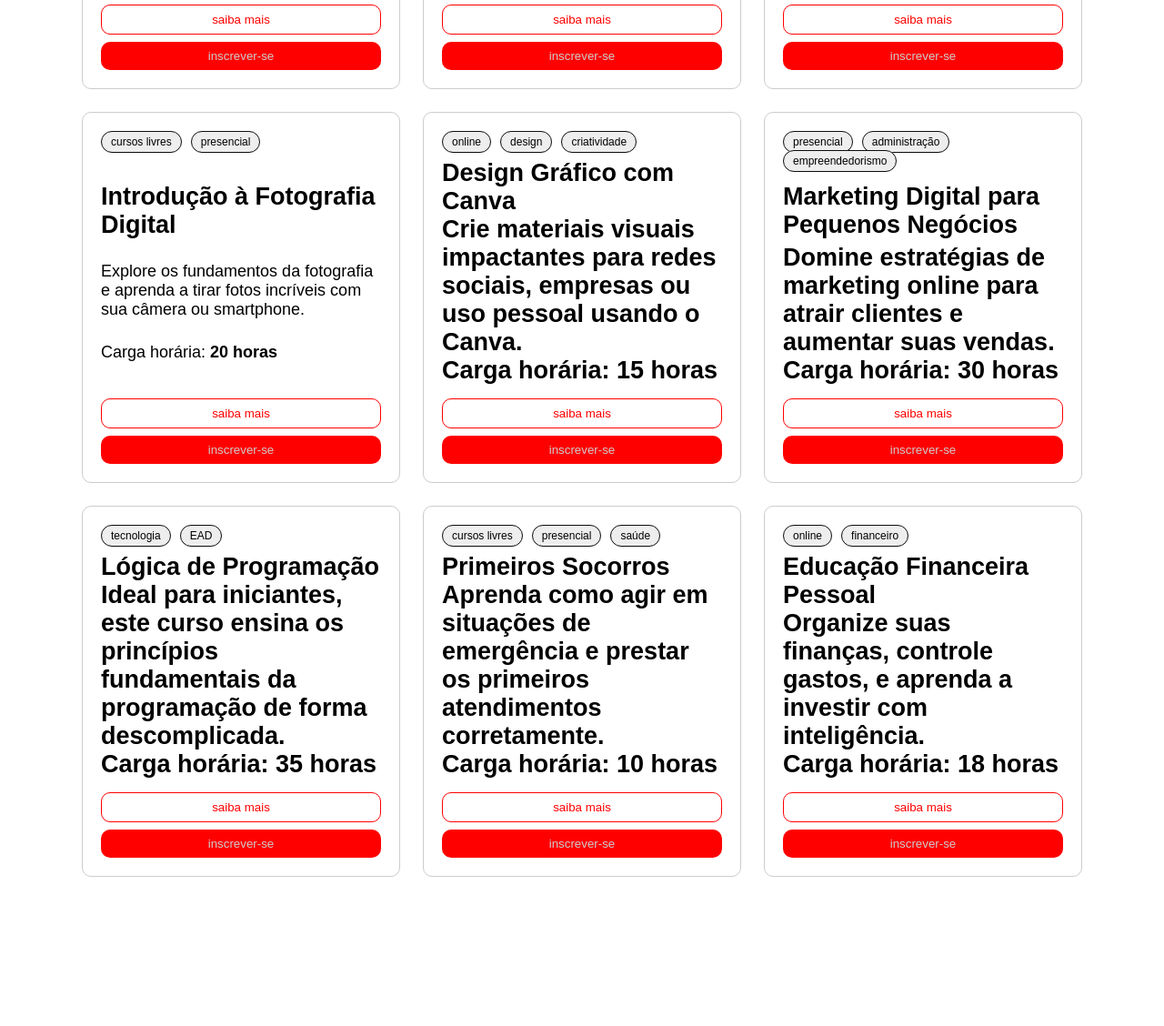
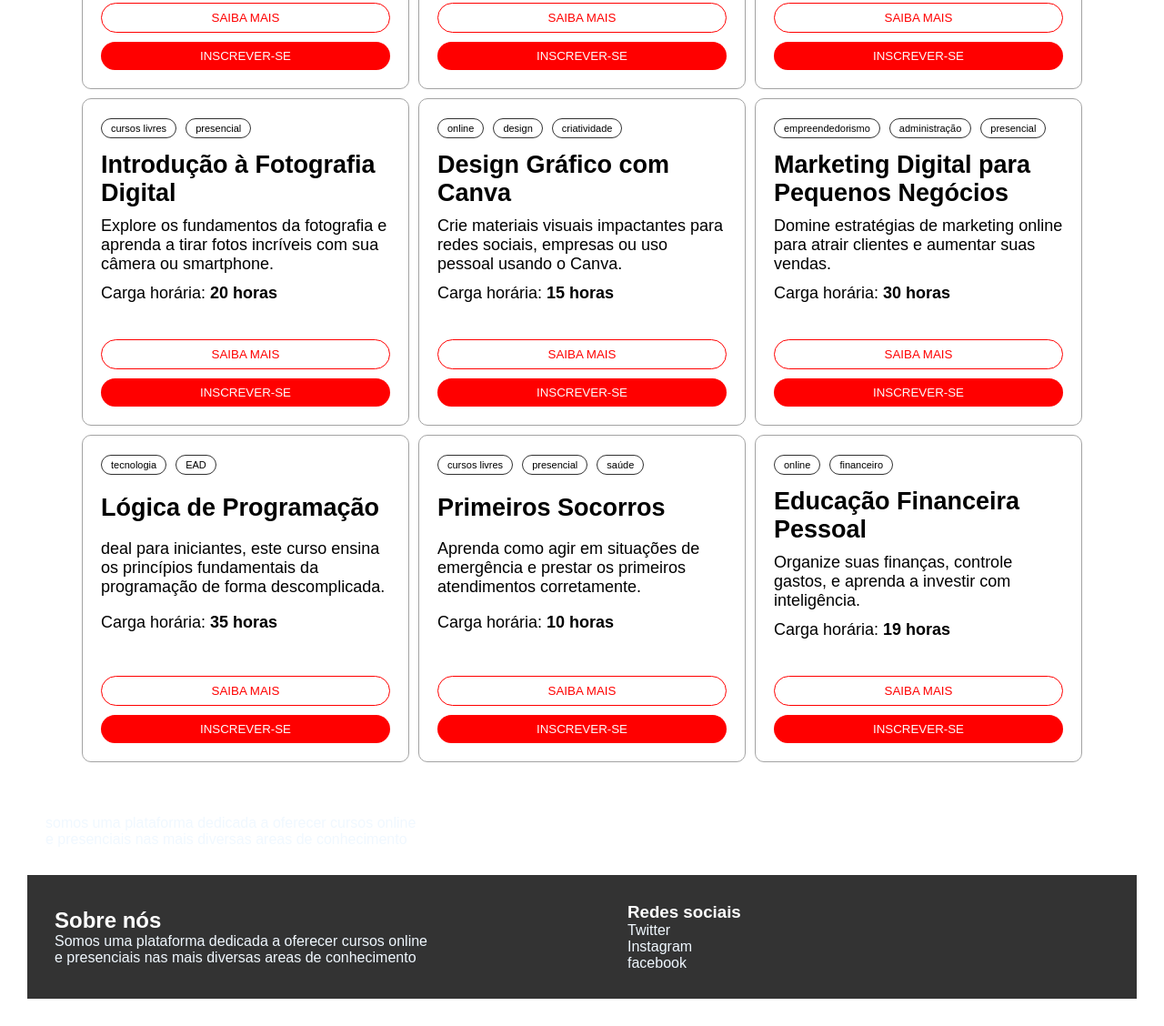
Before and after one commit to franciscolteixeira-tech/atividade-senai, a plain HTML site: page index.html in a window 1280 px wide. Shown: the part 382-1510 px from the top of the page at 91% size. Before the commit the page ends 1396 px from the top, so only its background shows below. Drawn offline with nearby package versions, Linux system fonts and the light colour scheme.

Commit message:
terminada

```diff
--- a/index.html
+++ b/index.html
@@ -6,20 +6,21 @@
   <meta name="viewport" content="width=device-width, initial-scale=1.0">
   <title>Document</title>
   <link rel="stylesheet" href="./style.css">
-  <link rel="stylesheet" href="https://cdn.jsdelivr.net/npm/bootstrap-icons@1.11.3/font/bootstrap-icons.min.css">
+
 
 </head>
 
 <body>
 <header>
+
     <h1>
-        <img src="./assents/logo-senai.png" alt="logo-senai">
+ <img src="assents/logo-senai.png" alt="logo-senai">
     </h1>
-    <nav>
-        <a>Home</a>
-    </nav>
-    <hr>
+    <nav><a>Home</a></nav>
+
+
 </header>
+
 <div class="container">
     <!--card1-->
     <div class="card">
@@ -32,8 +33,8 @@
         <p>Aprenda a criar aplicações web modernas utilizando HTML, CSS, JavaScript, Node.js e muito mais.</p>
         <p class="carga">Carga horária: <strong>80 horas</strong></p>
         <div class="buttons">
-            <button class="saiba">saiba mais</button>
-            <button class="inscrever">inscrever-se</button>
+            <button class="saiba">SAIBA MAIS</button>
+            <button class="inscrever">INSCREVER-SE</button>
         </div>
     </div>
     <!--card2-->
@@ -46,8 +47,8 @@
         <p>Curso voltado à aplicação de metodologias ágeis como Scrum e Kanban em ambientes corporativos.</p>
         <p class="carga">Carga horária: <strong>40 horas</strong></p>
         <div class="buttons">
-            <button class="saiba">saiba mais</button>
-            <button class="inscrever">inscrever-se</button>
+            <button class="saiba">SAIBA MAIS</button>
+            <button class="inscrever">INSCREVER-SE</button>
         </div>
     </div>
 <!--card3-->
@@ -60,8 +61,8 @@
         <p> Comunique-se com confiança em aeroportos, hotéis e restaurantes durante suas viagens internacionais.</p>
         <p class="carga">Carga horária: <strong>20 horas</strong></p>
         <div class="buttons">
-            <button class="saiba">saiba mais</button>
-            <button class="inscrever">inscrever-se</button>
+            <button class="saiba">SAIBA MAIS</button>
+            <button class="inscrever">INSCREVER-SE</button>
         </div>
     </div>
 
@@ -75,39 +76,40 @@
         <p> Explore os fundamentos da fotografia e aprenda a tirar fotos incríveis com sua câmera ou smartphone.</p>
         <p class="carga">Carga horária: <strong>20 horas</strong></p>
         <div class="buttons">
-            <button class="saiba">saiba mais</button>
-            <button class="inscrever">inscrever-se</button>
+            <button class="saiba">SAIBA MAIS</button>
+            <button class="inscrever">INSCREVER-SE</button>
         </div>
     </div>
+
     <!--card5-->
     <div class="card">
         <div class="tags">
-            <span>online</span>
-            <span> design</span>
+            <span> online</span>
+            <span>design</span>
             <span>criatividade</span>
         </div>
-        <h2>Design Gráfico com Canva<h2>
-            <p> Crie materiais visuais impactantes para redes sociais, empresas ou uso pessoal usando o Canva.</p>
+        <h2>Design Gráfico com Canva</h2>
+        <p>Crie materiais visuais impactantes para redes sociais, empresas ou uso pessoal usando o Canva.</p>
         <p class="carga">Carga horária: <strong>15 horas</strong></p>
         <div class="buttons">
-            <button class="saiba">saiba mais</button>
-            <button class="inscrever">inscrever-se</button>
+            <button class="saiba">SAIBA MAIS</button>
+            <button class="inscrever">INSCREVER-SE</button>
         </div>
     </div>
 
  <!--card6-->
  <div class="card">
     <div class="tags">
+        <span> empreendedorismo</span>
+        <span> administração</span>
         <span>presencial</span>
-            <span>administração</span>
-             <span>empreendedorismo</span>
     </div>
-        <h2>Marketing Digital para Pequenos Negócios<h2>
+    <h2>Marketing Digital para Pequenos Negócios</h2>
     <p>Domine estratégias de marketing online para atrair clientes e aumentar suas vendas.</p>
     <p class="carga">Carga horária: <strong>30 horas</strong></p>
     <div class="buttons">
-            <button class="saiba">saiba mais</button>
-            <button class="inscrever">inscrever-se</button>
+        <button class="saiba">SAIBA MAIS</button>
+        <button class="inscrever">INSCREVER-SE</button>
     </div>
 </div>
 
@@ -116,48 +118,97 @@
     <div class="tags">
         <span>tecnologia</span>
         <span>EAD</span>
-
     </div>
-        <h2>Lógica de Programação<h2>
-            <p>Ideal para iniciantes, este curso ensina os princípios fundamentais da programação de forma descomplicada.</p>
+    <h2>Lógica de Programação</h2>
+    <p>deal para iniciantes, este curso ensina os princípios fundamentais da programação de forma descomplicada.</p>
     <p class="carga">Carga horária: <strong>35 horas</strong></p>
     <div class="buttons">
-            <button class="saiba">saiba mais</button>
-            <button class="inscrever">inscrever-se</button>
+        <button class="saiba">SAIBA MAIS</button>
+        <button class="inscrever">INSCREVER-SE</button>
     </div>
 </div>
+
 
     <!--card8-->
  <div class="card">
     <div class="tags">
         <span>cursos livres</span>
-            <span>presencial</span>
+        <span> presencial</span>
         <span>saúde</span>
     </div>
-        <h2>Primeiros Socorros<h2>
+    <h2>Primeiros Socorros</h2>
     <p>Aprenda como agir em situações de emergência e prestar os primeiros atendimentos corretamente.</p>
     <p class="carga">Carga horária: <strong>10 horas</strong></p>
     <div class="buttons">
-            <button class="saiba">saiba mais</button>
-            <button class="inscrever">inscrever-se</button>
+        <button class="saiba">SAIBA MAIS</button>
+        <button class="inscrever">INSCREVER-SE</button>
     </div>
 </div>
+
 
     <!--card9-->
  <div class="card">
     <div class="tags">
         <span>online</span>
         <span>financeiro</span>
+
     </div>
-        <h2>Educação Financeira Pessoal<h2>
-            <p> Organize suas finanças, controle gastos, e aprenda a investir com inteligência.</p>
-        <p class="carga">Carga horária: <strong>18 horas</strong></p>
+    <h2>Educação Financeira Pessoal</h2>
+    <p>Organize suas finanças, controle gastos, e aprenda a investir com inteligência.</p>
+    <p class="carga">Carga horária: <strong>19 horas</strong></p>
     <div class="buttons">
-            <button class="saiba">saiba mais</button>
-            <button class="inscrever">inscrever-se</button>
+        <button class="saiba">SAIBA MAIS</button>
+        <button class="inscrever">INSCREVER-SE</button>
     </div>
 </div>
 
+
+
+
+</div>
+<section class="Sections-estrutura-textos">
+
+<div class="leyout-textos">
+<div class="estrutura-texto1">
+  <h1 class="texto-recursos">
+    Sobre nos
+  </h1>
+   <p>somos uma plataforma dedicada a oferecer cursos online</p>
+   <p>e presenciais nas mais diversas areas de conhecimento</p>
+
+</div>
+</div>
+</section>
+
+<section class="Sections-estrutura-textos">
+    <div class="estrutura-universal">
+    <div class="leyout-textos">
+      <div class="estrutura-texto1">
+        <h1 class="texto-recursos">
+          Sobre nós
+        </h1>
+         <p>Somos uma plataforma dedicada a oferecer cursos online</p>
+         <p>e presenciais nas mais diversas areas de conhecimento</p>
+
+
+
+      </div>
+
+    </div>
+    <section class="Sections-estrutura-textos">
+
+      <div class="leyout-textos">
+        <div class="estrutura-texto1">
+          <h1 class="texto-recursos">
+            Redes sociais
+          </h1>
+           <p>Twitter</p>
+           <p>Instagram</p>
+           <p>facebook</p>
+        </div>
+        </div>
+      </div>
+  </section>
 </div>
 </body>
 <footer></footer>
--- a/style.css
+++ b/style.css
@@ -15,64 +15,69 @@ body{
 header{
     display: flex;
     align-items: center;
-    justify-content: space-between;
+    justify-content: space-around;
     padding-bottom: 20px;
-    border-bottom: 2px solid #ccc;
+    border-bottom: 2px solid #444444;
 }
+
 header img{
     height: 40px;
 }
-nav a{
+nav{
     font-weight: bold;
     font-style: italic;
-    margin-right: 20px;
+    margin-right: 8px;
+
+
 }
+
 .container{
     display: grid;
     grid-template-columns: repeat(auto-fit,minmax(300px,1fr));
-    gap: 25px;
+    gap: 10px;
     margin: 30px auto;
     max-width: 1100px;
 }
 
 .card{
-    border: 1px solid #ccc;
+    border: 1px solid #a3a3a3;
     border-radius: 10px;
     padding: 20px;
     display: flex;
     flex-direction: column;
     justify-content: space-between;
     min-height: 360px;
+
 }
 
         .tags{
-            margin-bottom: 10px;
+            margin-bottom: 5px;
 
         }
 
         .tags span{
-            background-color: #eee;
+            background-color: #ffffff;
             border-radius: 12px;
             padding: 4px 10px;
-            font-size: 12px;
+            font-size: 11px;
             margin-right: 5px;
-           border: 1px solid rgb(14, 13, 13);
+           border: 1px solid rgb(49, 49, 49);
 
         }
 
 
 
     .buttons{
-        margin-top: 15px;
+        margin-top: 30px;
         display: flex;
         flex-direction: column;
-        gap: 8px;
+        gap: 10px;
     }
 
 .saiba, .inscrever{
   padding: 8px 16px;
   border: none;
-  border-radius: 10px;
+  border-radius: 20px;
 }
 .saiba{
 background-color: white;
@@ -86,9 +91,37 @@ color: red;
 
  .inscrever{
 background-color: red;
-color: #ccc;
+color: #fcfcfc;
 
 }
 .container{
     font-size: large;
 }
+
+.estrutura-texto1{
+    color: aliceblue;
+    margin: 30px;
+  }
+
+  .texto-recursos{
+    color: white;
+    display: flex;
+  }
+
+  .estrutura-universal{
+
+    background-color: #333333;
+    display: flex;
+    align-items: center;
+    flex-direction:row;
+    gap: 160px;
+    margin: 10px;
+    text-align: left;
+
+  }
+
+  .estrutura-universal2{
+   display: flex;
+   background-color: #333333;
+
+  }
```
Lines whose indentation alone changed are shown as unchanged.
